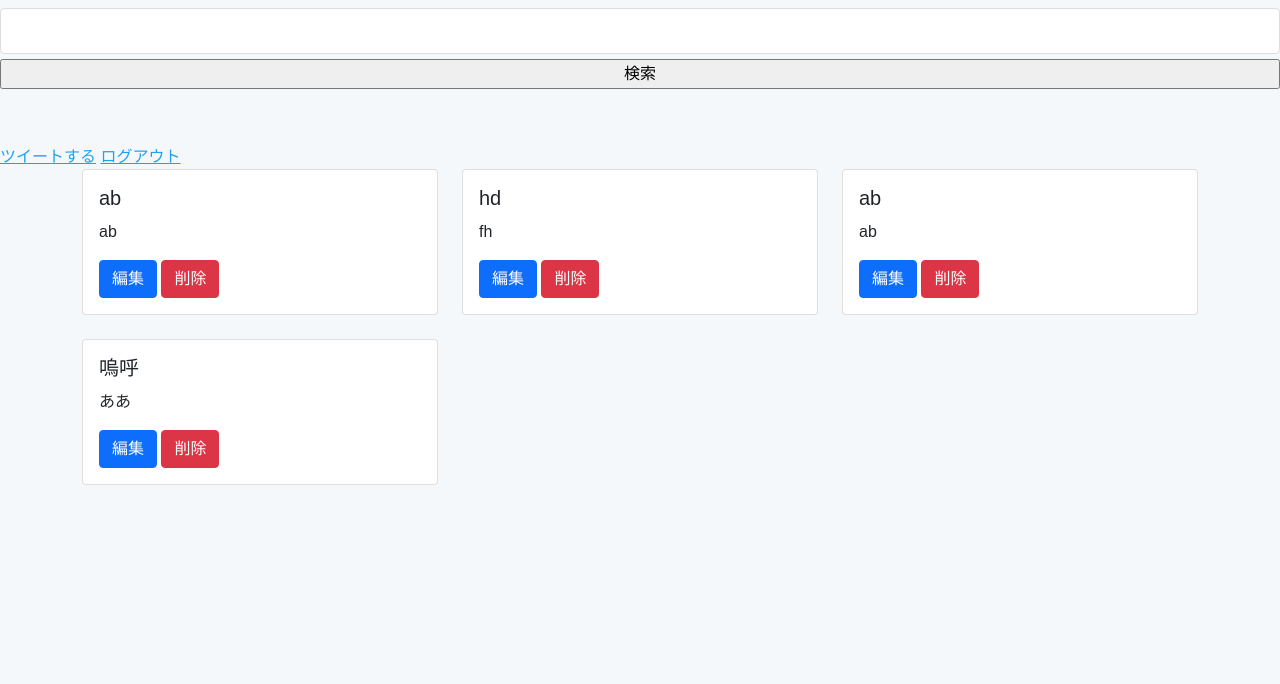
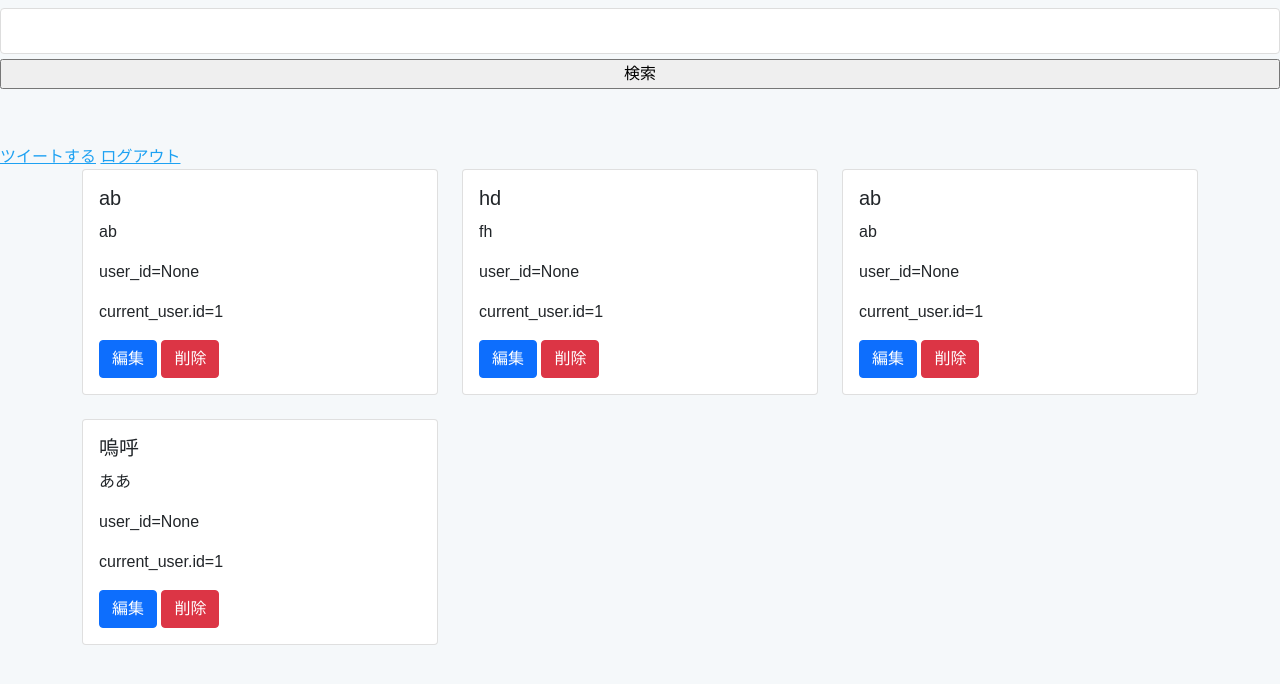
Before and after one commit to atsu0427/CRUD, a Flask app: page / in a window 1280 px wide. Shown: the part 38-722 px from the top of the page. Run offline with Flask 3, Linux system fonts and the light colour scheme; a user stored in the database is signed in.

Commit message:
投稿にuser_id紐づけ

```diff
--- a/app.py
+++ b/app.py
@@ -69,9 +69,10 @@
 def update(id):
 
     tweets = Tweet.query.get(id)
+    user_id = Tweet.user_id
 
-    if current_user != Tweet.user_id:
-        return "You don't have permission to edit this post."
+    if current_user.id != user_id:
+        return redirect('/')
 
     if request.method == 'GET':
         return render_template('/edit.html',tweet=tweets)
--- a/templates/index.html
+++ b/templates/index.html
@@ -22,6 +22,8 @@
                         <div class="card-body">
                             <h5 class="card-title">{{ tweet.title }}</h5>
                             <p class="card-text">{{ tweet.body }}</p>
+                            <p class="card-text">user_id={{ tweet.user_id }}</p>
+                            <p class="card-text">current_user.id={{ current_user.id }}</p>
                             <a href="{{ tweet.id }}/edit" class="btn btn-primary">編集</a>
                             <a href="{{ tweet.id }}/delete" class="btn btn-danger">削除</a>
 
```
Also changed, not shown: instance/test.db.
